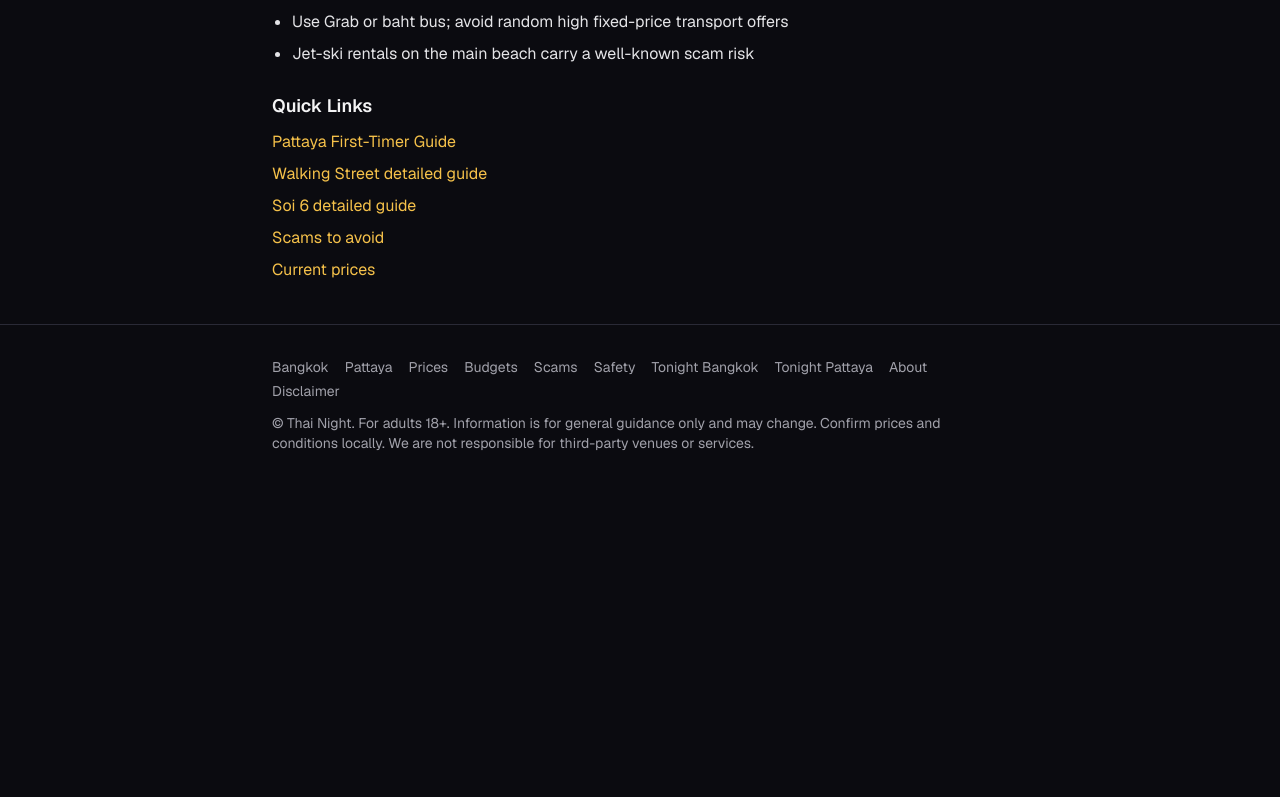
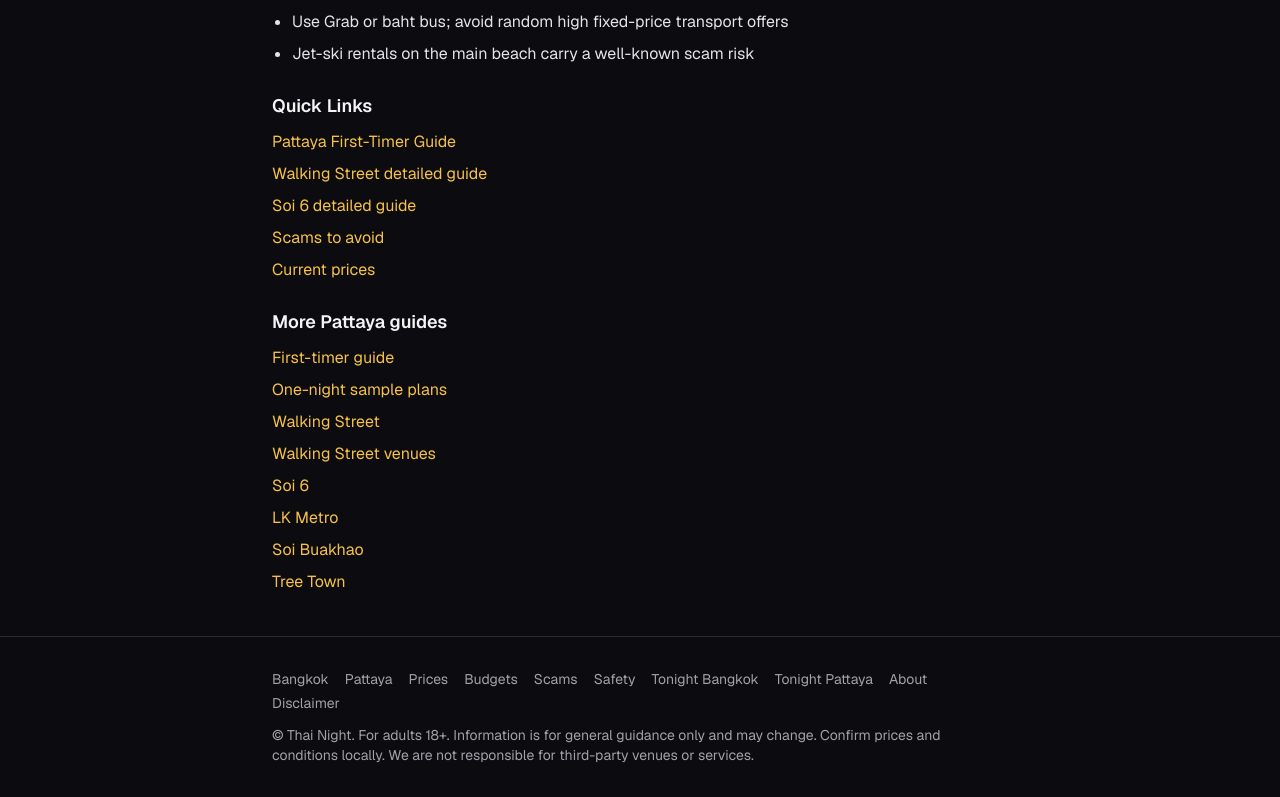
Before and after one commit to ouyowu/thainight-co, a Next.js app: page /pattaya in a window 1280 px wide. Shown: the part 1143-1940 px from the top of the page. Before the commit the page ends 1628 px from the top, so only its background shows below. Built offline with nearby package versions, Linux system fonts and the light colour scheme.

Commit message:
Link new Pattaya guides from overview, areas, and Walking Street

```diff
--- a/app/pattaya/areas/page.tsx
+++ b/app/pattaya/areas/page.tsx
@@ -43,6 +43,18 @@ export default function PattayaAreasPage() {
           </Link>{" "}
           — often recommended as an easier start.
         </li>
+        <li>
+          <Link href="/pattaya/areas/soi-buakhao/" className="text-accent hover:underline">
+            Soi Buakhao
+          </Link>{" "}
+          — budget beer bars, lower pressure.
+        </li>
+        <li>
+          <Link href="/pattaya/areas/tree-town/" className="text-accent hover:underline">
+            Tree Town
+          </Link>{" "}
+          — open-air bars and food on/near Buakhao.
+        </li>
       </ul>
     </PageShell>
   );
--- a/app/pattaya/areas/walking-street/page.tsx
+++ b/app/pattaya/areas/walking-street/page.tsx
@@ -1,3 +1,4 @@
+import Link from "next/link";
 import { HotelsNearBlock } from "@/components/HotelsNearBlock";
 import { PageShell } from "@/components/PageShell";
 import { PriceTable } from "@/components/PriceTable";
@@ -25,6 +26,13 @@ export default function WalkingStreetPage() {
         </p>
         <p className="mt-2">
           Not ideal for: People looking for the cheapest drinks or a low-pressure evening.
+        </p>
+        <p className="mt-3">
+          Venue types and example names:{" "}
+          <Link href="/pattaya/areas/walking-street/venues/" className="text-accent hover:underline">
+            Walking Street venues
+          </Link>
+          .
         </p>
       </section>
 
--- a/app/pattaya/page.tsx
+++ b/app/pattaya/page.tsx
@@ -104,6 +104,52 @@ export default function PattayaPage() {
           </li>
         </ul>
       </section>
+
+      <section>
+        <h2 className="text-lg font-semibold text-foreground">More Pattaya guides</h2>
+        <ul className="mt-2 space-y-1">
+          <li>
+            <Link href="/pattaya/first-timer/" className="text-accent hover:underline">
+              First-timer guide
+            </Link>
+          </li>
+          <li>
+            <Link href="/pattaya/one-night-plan/" className="text-accent hover:underline">
+              One-night sample plans
+            </Link>
+          </li>
+          <li>
+            <Link href="/pattaya/areas/walking-street/" className="text-accent hover:underline">
+              Walking Street
+            </Link>
+          </li>
+          <li>
+            <Link href="/pattaya/areas/walking-street/venues/" className="text-accent hover:underline">
+              Walking Street venues
+            </Link>
+          </li>
+          <li>
+            <Link href="/pattaya/areas/soi-6/" className="text-accent hover:underline">
+              Soi 6
+            </Link>
+          </li>
+          <li>
+            <Link href="/pattaya/areas/lk-metro/" className="text-accent hover:underline">
+              LK Metro
+            </Link>
+          </li>
+          <li>
+            <Link href="/pattaya/areas/soi-buakhao/" className="text-accent hover:underline">
+              Soi Buakhao
+            </Link>
+          </li>
+          <li>
+            <Link href="/pattaya/areas/tree-town/" className="text-accent hover:underline">
+              Tree Town
+            </Link>
+          </li>
+        </ul>
+      </section>
     </PageShell>
   );
 }
```
